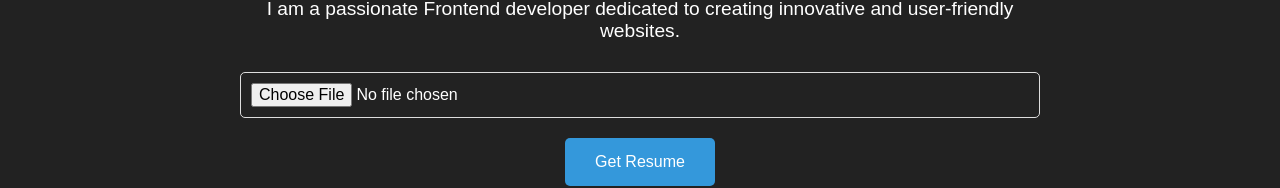
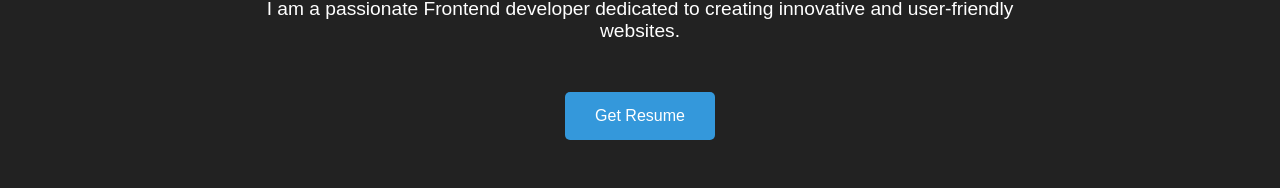
Before and after one commit to chirag-soni23/My-portfolio, a React (Vite) app in the folder client/: page / in a window 1280 px wide. Shown: the part 344-532 px from the top of the page. Built offline with nearby package versions, Linux system fonts and the light colour scheme.

Commit message:
my-portfolio

```diff
--- a/client/src/pages/Home.jsx
+++ b/client/src/pages/Home.jsx
@@ -1,30 +1,18 @@
 import React, { useState } from "react";
-import swal from "sweetalert";
 import "../Stylesheet/Home.css";
 import { mySkills } from "../Components/Constant";
 import { project } from "../Components/Constant";
+import ResumePDF from "../resume/Resume.pdf";
 
 const Home = () => {
-  const [resumeFile, setResumeFile] = useState(null);
   const [skills, setSkills] = useState(mySkills);
-
-  const handleFileChange = (e) => {
-    const file = e.target.files[0];
-    setResumeFile(file);
-  };
-
   const handleDownloadResume = () => {
-    if (resumeFile) {
-      const fileUrl = URL.createObjectURL(resumeFile);
     const link = document.createElement("a");
-      link.href = fileUrl;
-      link.download = "resume.pdf";
+    link.href = ResumePDF;
+    link.download = "Resume.pdf";
     document.body.appendChild(link);
     link.click();
     document.body.removeChild(link);
-    } else {
-      swal("Oops!", "Please select a file before downloading.", "error");
-    }
   };
 
   return (
@@ -37,12 +25,6 @@ const Home = () => {
               I am a passionate Frontend developer dedicated to creating
               innovative and user-friendly websites.
             </p>
-
-            <input
-              type="file"
-              onChange={handleFileChange}
-              className="file-input"
-            />
             <button onClick={handleDownloadResume} className="download-btn">
               Get Resume
             </button>
@@ -73,13 +55,13 @@ const Home = () => {
 
       <div className="additional-content">
         <h2>Projects</h2>
-        {project.map((project,index)=>{
-          return  <div key={index} className="project">
+        {project.map((project, index) => {
+          return (
+            <div key={index} className="project">
               <h3>{project.name}</h3>
-          <p>
-           {project.description}
-          </p>
+              <p>{project.description}</p>
             </div>
+          );
         })}
       </div>
     </div>
```
Also changed, not shown: 1 other file (tests, documents, lock files or other folders). Lines whose indentation alone changed are shown as unchanged.
